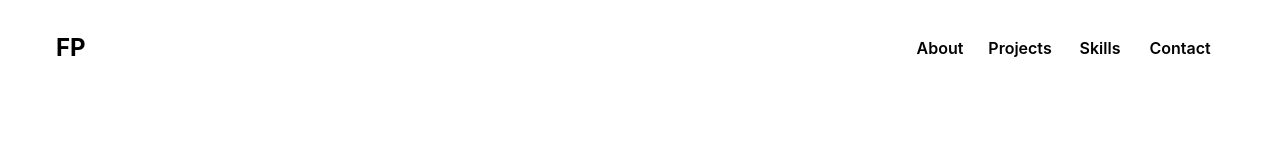
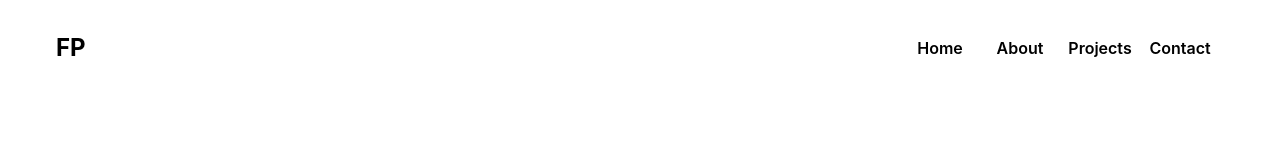
Before and after one commit to fritz-bautista/my-portfolio-bautista, a React (Vite) app: page / in a window 1280 px wide. Shown: the top 160 px of the page. Built offline with nearby package versions, Linux system fonts and the light colour scheme; a web font is replaced by a local one.

Commit message:
feat: restructure App component and add new pages for Home, About, and Projects

```diff
--- a/src/App.tsx
+++ b/src/App.tsx
@@ -1,28 +1,33 @@
+import {useState} from 'react';
 import Navbar from './components/Navbar.tsx';
-import Hero from './components/Hero.tsx';
-import About from './components/About.tsx';
-import Contact from './components/Contact.tsx';
-import History from './components/History.tsx';
-import Projects from './components/Projects.tsx';
-import Footer from './components/Footer.tsx';
-import TextMarquee from './components/TextMarquee.tsx';
+import Home from './pages/Home.tsx';
+import About from './pages/About.tsx';
+import ProjectPage from './pages/ProjectPage.tsx';
+
 import './App.css'
-import VideoPresentation from './components/VideoPresentation.tsx';
+
+export type Page = 'home' | 'about' | 'projects';
+
+const renderContent = (page: Page) => {
+  switch (page) {
+    case 'home':
+      return <Home />
+    case 'about':
+      return <About />
+    case 'projects':
+      return <ProjectPage />
+    default:
+      return <Home />;
+  }
+};
 
 function App() {
+  const [currentPage, setCurrentPage] = useState<Page>('home');
+
   return (
     <>
-    <Navbar />
-    <div className="flex flex-col items-center w-full">
-      <Hero />
-      <TextMarquee />
-      <About />
-      <Projects />
-      <VideoPresentation />
-      <History />
-      <Contact />
-      <Footer />
-    </div>
+    <Navbar setCurrentPage={setCurrentPage} />
+    {renderContent(currentPage)}
     </>
   )
 }
--- a/src/components/Footer.tsx
+++ b/src/components/Footer.tsx
@@ -1,8 +1,10 @@
 function Footer() {
     return (
         <>
-        <footer>
-            <p>&copy; 2026 My Portfolio. All rights reserved.</p>
+        <footer className="bg-bg2 text-white w-full h-80">
+            <div className="flex items-center justify-center w-full h-full gap-4">
+                 <p>&copy; 2026 My Portfolio. All rights reserved.</p>
+            </div>
         </footer>
         </>
     )
--- a/src/components/Navbar.tsx
+++ b/src/components/Navbar.tsx
@@ -1,4 +1,10 @@
-function Navbar() {
+import { type Page } from '../App.tsx';
+
+interface NavbarProps {
+  setCurrentPage: (page: Page) => void;
+}
+
+function Navbar({ setCurrentPage }: NavbarProps) {
   return (
     <>
     <nav className="fixed top-0 left-0 z-50 w-full">
@@ -7,7 +13,15 @@ function Navbar() {
         <ul className="flex font-semibold">
           <li className="w-20 text-center">
             <a
-              href="#about"
+              onClick={() => setCurrentPage('home')}
+              className="inline-block transition-all duration-200 hover:scale-110"
+            >
+              Home
+            </a>
+          </li>
+          <li className="w-20 text-center">
+            <a
+              onClick={() => setCurrentPage('about')}
               className="inline-block transition-all duration-200 hover:scale-110"
             >
               About
@@ -15,18 +29,10 @@ function Navbar() {
           </li>
           <li className="w-20 text-center">
             <a
-              href="#projects"
+              onClick={() => setCurrentPage('projects')}
               className="inline-block transition-all duration-200 hover:scale-110"
             >
               Projects
-            </a>
-          </li>
-          <li className="w-20 text-center">
-            <a
-              href="#skills"
-              className="inline-block transition-all duration-200 hover:scale-110"
-            >
-              Skills
             </a>
           </li>
 
--- /dev/null
+++ b/src/pages/About.tsx
@@ -0,0 +1,10 @@
+function About() {
+    return(
+        <>
+        <div>
+            Hello
+        </div>
+        </>
+    )
+}
+export default About;
--- /dev/null
+++ b/src/pages/Home.tsx
@@ -0,0 +1,27 @@
+import Hero from '../components/Hero.tsx';
+import About from '../components/About.tsx';
+import Contact from '../components/Contact.tsx';
+import History from '../components/History.tsx';
+import Projects from '../components/Projects.tsx';
+import Footer from '../components/Footer.tsx';
+import TextMarquee from '../components/TextMarquee.tsx';
+import VideoPresentation from '../components/VideoPresentation.tsx';
+
+function Home() {
+  return (
+    <>
+    <div className="flex flex-col items-center w-full">
+      <Hero />
+      <TextMarquee />
+      <About />
+      <Projects />
+      <VideoPresentation />
+      <History />
+      <Contact />
+      <Footer />
+    </div>
+    </>
+  )
+}
+
+export default Home;
--- /dev/null
+++ b/src/pages/ProjectPage.tsx
@@ -0,0 +1,11 @@
+function ProjectPage() {
+    return (
+        <>
+        <div>
+            Hello
+        </div>
+        </>
+    )
+}
+
+export default ProjectPage;
```
